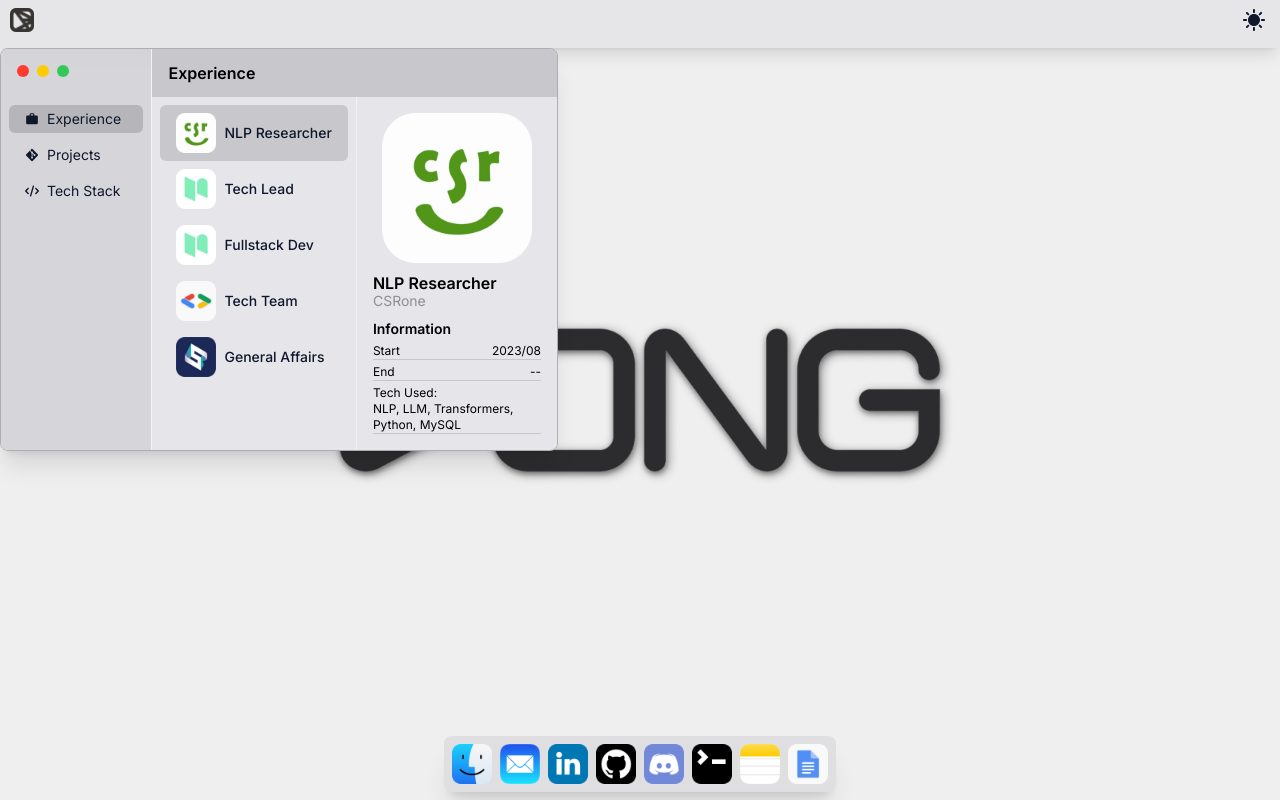
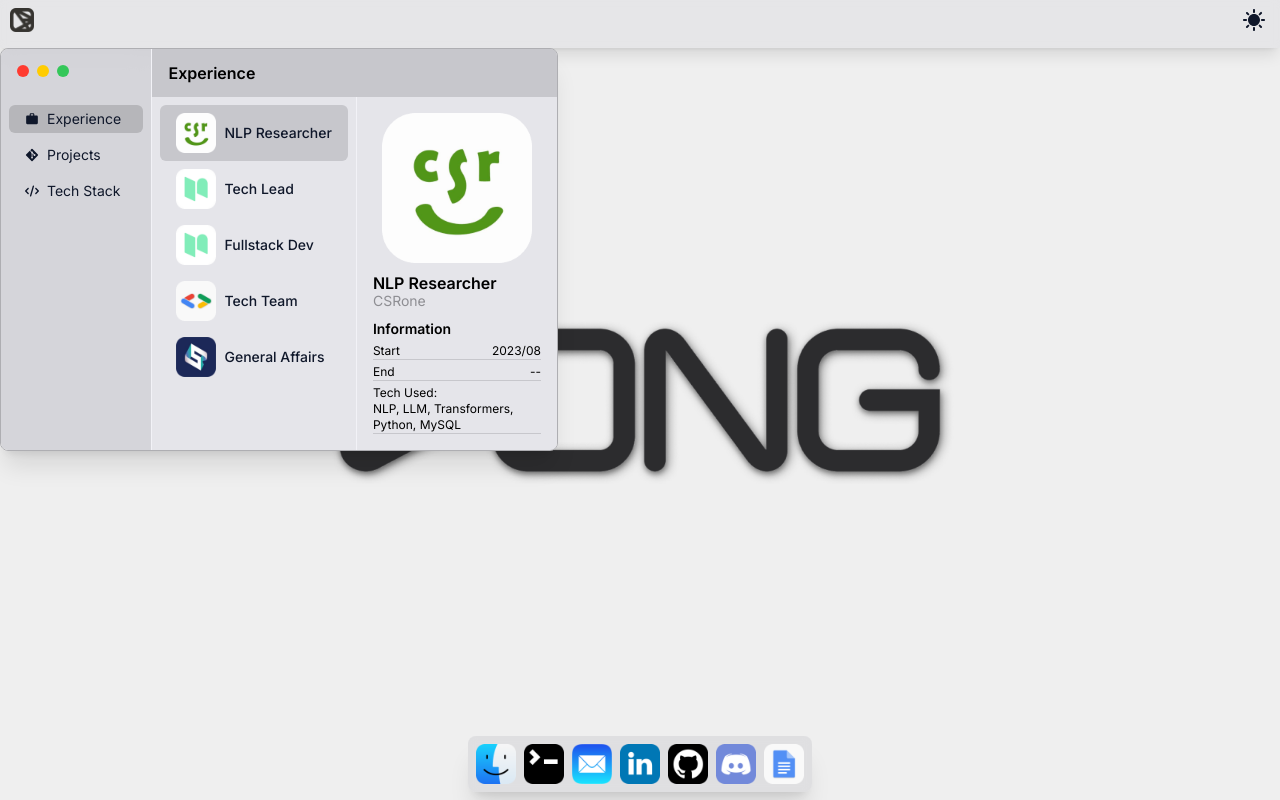
Before and after one commit to dongdong867/dongdong867.dev, a Next.js app: page / in a window 1280 px wide. Built offline with nearby package versions, Linux system fonts and the light colour scheme.

Commit message:
feat(dock): implement dock with app and link

```diff
--- a/src/app/@mac/components/dock/dock.tsx
+++ b/src/app/@mac/components/dock/dock.tsx
@@ -3,6 +3,14 @@
 import { cn } from "@/lib/utils";
 import { DockIcon } from "./icon";
 import { apps } from "../../data/apps";
+import Link from "next/link";
+
+const onAppClick = (id: string) => {
+  const application = document.getElementById(id);
+  if (application) {
+    application.classList.remove("hidden");
+  }
+};
 
 export const Dock = () => {
   return (
@@ -14,14 +22,26 @@ export const Dock = () => {
       )}
     >
       {apps.map((app) => {
+        if (app.type == "app") {
           return (
             <DockIcon
               key={app.label}
               src={`/mac/apps/${app.icon}`}
               label={app.label}
+              clickAction={() => onAppClick(app.id!)}
+            />
+          );
+        } else {
+          return (
+            <Link href={app.address!} target="_blank" key={app.label}>
+              <DockIcon
+                src={`/mac/apps/${app.icon}`}
+                label={app.label}
                 clickAction={() => {}}
               />
+            </Link>
           );
+        }
       })}
     </div>
   );
--- a/src/app/@mac/data/apps.ts
+++ b/src/app/@mac/data/apps.ts
@@ -1,10 +1,30 @@
 export const apps = [
-  { icon: "finder.png", label: "Finder" },
-  { icon: "mail.png", label: "Mail" },
-  { icon: "linkedin.png", label: "LinkedIn" },
-  { icon: "github.png", label: "GitHub" },
-  { icon: "discord.png", label: "Discord" },
-  { icon: "terminal.png", label: "Terminal" },
-  { icon: "notes.png", label: "Notes" },
-  { icon: "docs.png", label: "Resume" },
+  { type: "app", id: "finder", icon: "finder.png", label: "Finder" },
+  { type: "app", id: "terminal", icon: "terminal.png", label: "Terminal" },
+  // { type: "app", id: "notes", icon: "notes.png", label: "Notes" },
+  {
+    type: "link",
+    address: "mailto:dongdong0867@gmail.com",
+    icon: "mail.png",
+    label: "Mail",
+  },
+  {
+    type: "link",
+    address: "https://linkedin.com/in/dongdong867",
+    icon: "linkedin.png",
+    label: "LinkedIn",
+  },
+  {
+    type: "link",
+    address: "https://github.com/dongdong867",
+    icon: "github.png",
+    label: "GitHub",
+  },
+  {
+    type: "link",
+    address: "https://discordapp.com/users/978679087067435039",
+    icon: "discord.png",
+    label: "Discord",
+  },
+  { type: "link", address: "https://", icon: "docs.png", label: "Resume" },
 ];
```
Lines whose indentation alone changed are shown as unchanged.
